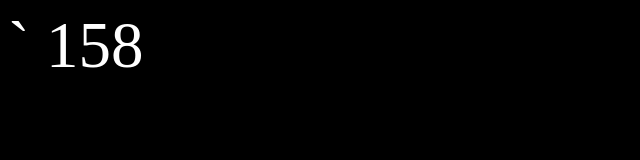
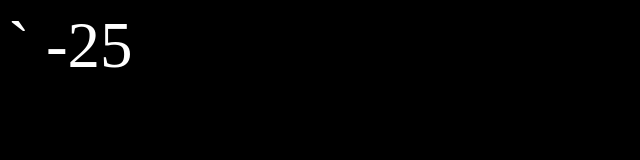
Before and after one commit to shahanneda/Counter, a plain HTML site: page index.html in a window 1280 px wide. Shown: the whole page, without its empty margins (0-640 px from the left). Drawn offline with Linux system fonts and the light colour scheme.

Commit message:
Update index.html

```diff
--- a/index.html
+++ b/index.html
@@ -19,7 +19,7 @@
 
   <script>
     var today = new Date();
-    var date_to_reply = new Date('2018-10-4');
+    var date_to_reply = new Date('2018-4-4');
     var timeinmilisec = date_to_reply.getTime() - today.getTime();
     console.log();
     document.body.innerHTML +=   Math.ceil(timeinmilisec / (1000 * 60 * 60 * 24)) ;
```
